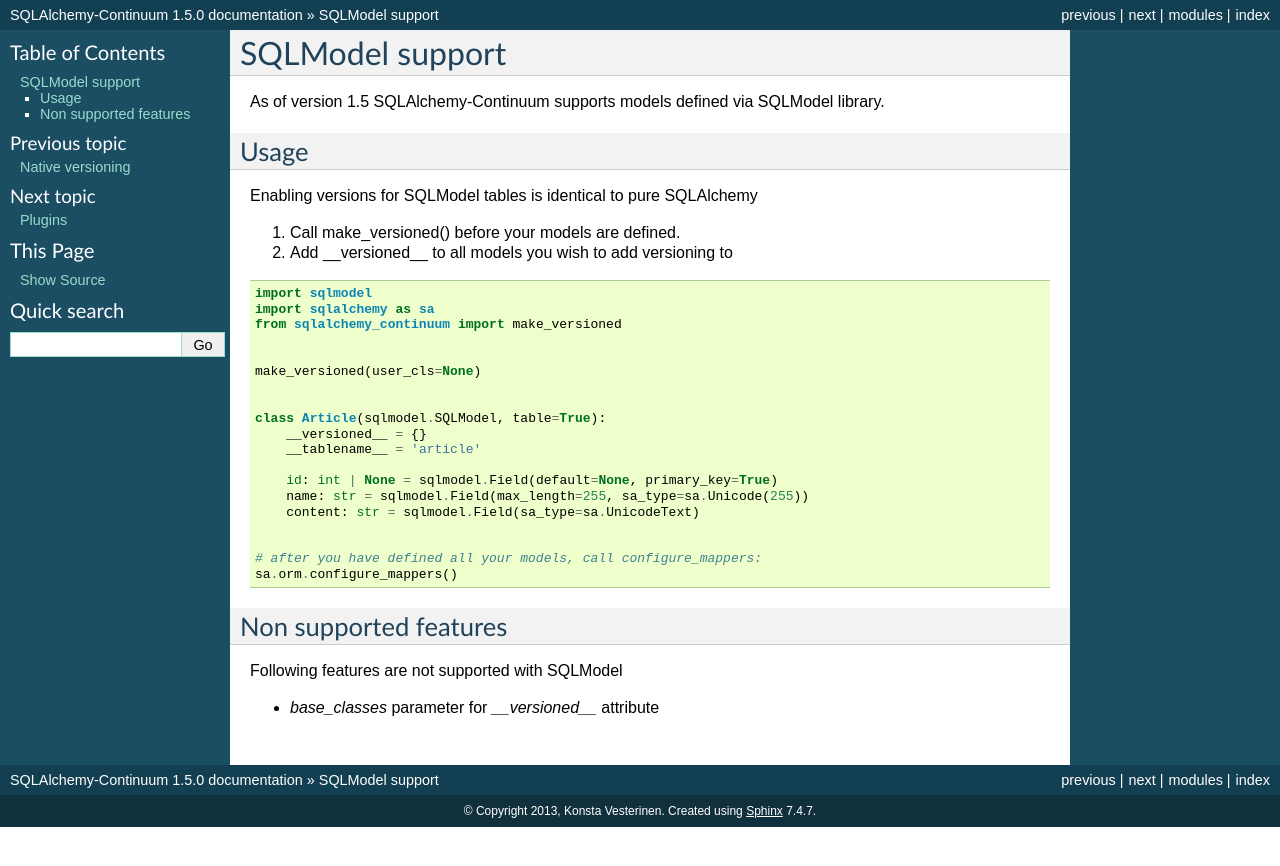
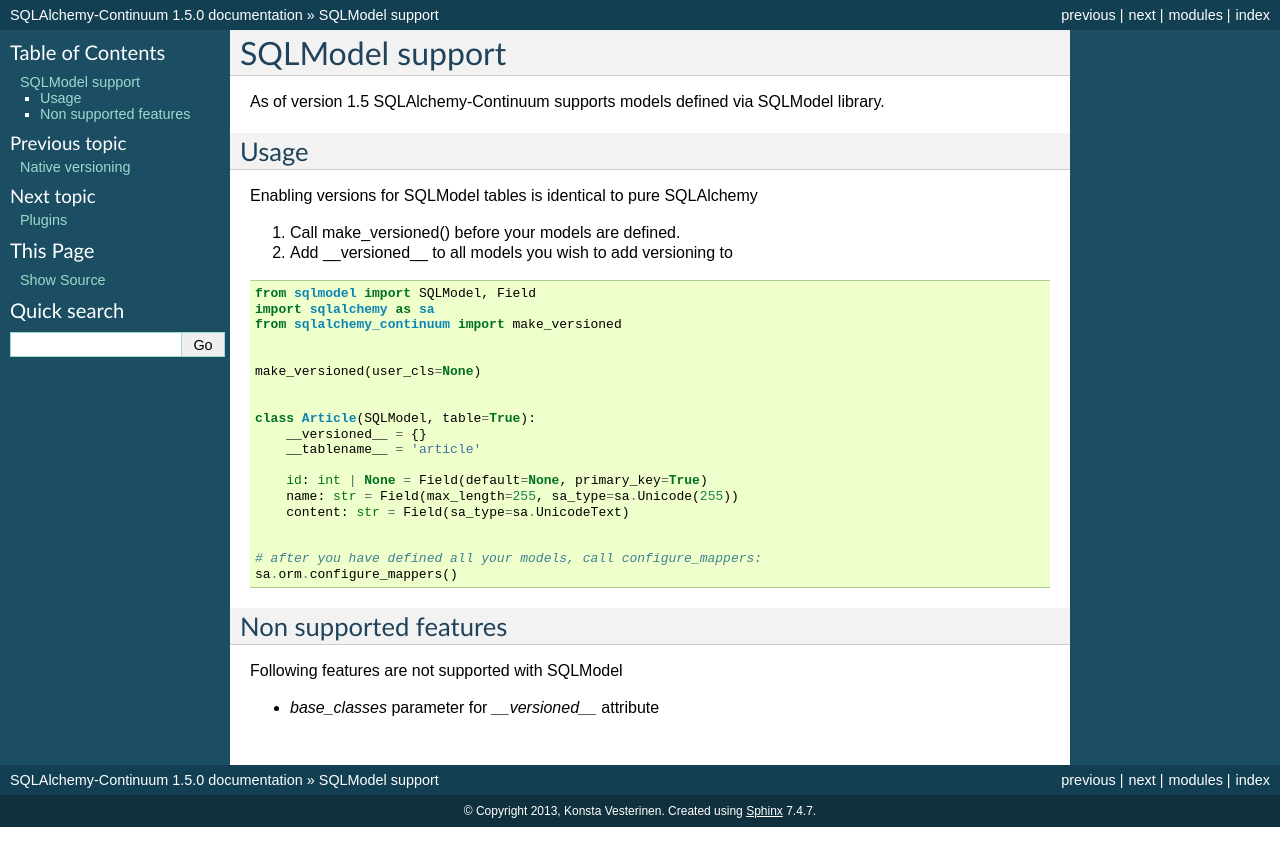
Before and after one commit to kvesteri/sqlalchemy-continuum, a Sphinx documentation site: the page built from docs/sqlmodel.rst, in a window 1280 px wide. Shown: the top 866 px of the page. Built offline with Sphinx 7.4.7, drawn with Linux system fonts in a browser that asks for light colours.

```diff
--- a/docs/sqlmodel.rst
+++ b/docs/sqlmodel.rst
@@ -13,7 +13,7 @@ Enabling versions for SQLModel tables is identical to pure SQLAlchemy
 
 ::
 
-    import sqlmodel
+    from sqlmodel import SQLModel, Field
     import sqlalchemy as sa
     from sqlalchemy_continuum import make_versioned
 
@@ -21,13 +21,13 @@ Enabling versions for SQLModel tables is identical to pure SQLAlchemy
     make_versioned(user_cls=None)
 
 
-    class Article(sqlmodel.SQLModel, table=True):
+    class Article(SQLModel, table=True):
         __versioned__ = {}
         __tablename__ = 'article'
 
-        id: int | None = sqlmodel.Field(default=None, primary_key=True)
-        name: str = sqlmodel.Field(max_length=255, sa_type=sa.Unicode(255))
-        content: str = sqlmodel.Field(sa_type=sa.UnicodeText)
+        id: int | None = Field(default=None, primary_key=True)
+        name: str = Field(max_length=255, sa_type=sa.Unicode(255))
+        content: str = Field(sa_type=sa.UnicodeText)
 
 
     # after you have defined all your models, call configure_mappers:
```
Also changed, not shown: 2 other files.
